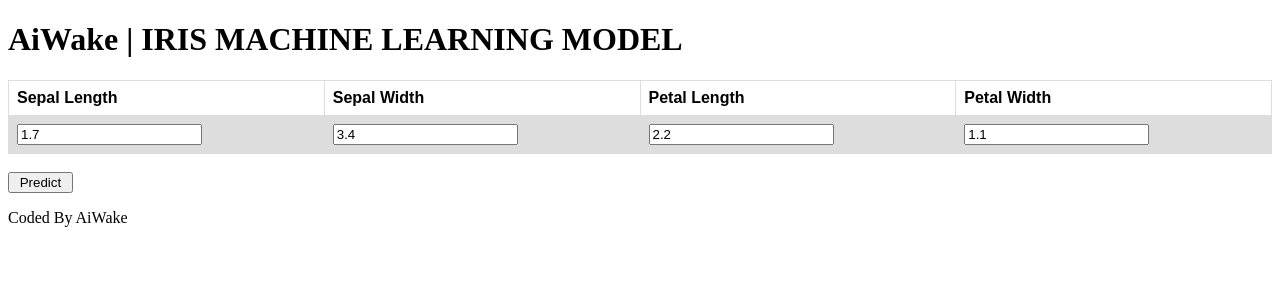
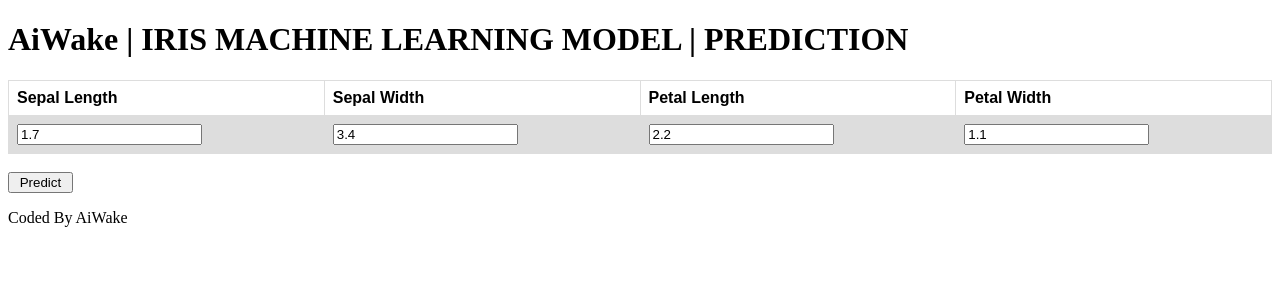
Before and after one commit to aiwake/MachineLearning_irisModel, a FastAPI app: page / in a window 1280 px wide. Shown: the top 300 px of the page. Run offline with FastAPI, Linux system fonts and the light colour scheme; parts of the project's set-up code (start-up, migrations or seed data) failed here and were passed over.

Commit message:
complete

```diff
--- a/templates/home.html
+++ b/templates/home.html
@@ -21,7 +21,7 @@ tr:nth-child(even) {
 </head>
 <body>
 
-<h1>AiWake | IRIS MACHINE LEARNING MODEL</h1>
+<h1>AiWake | IRIS MACHINE LEARNING MODEL | PREDICTION</h1>
 <form action="/irisPredict/">
 
 <table>
```
